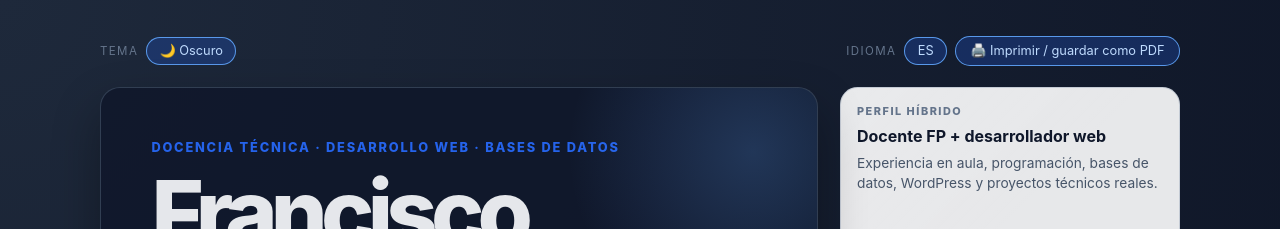
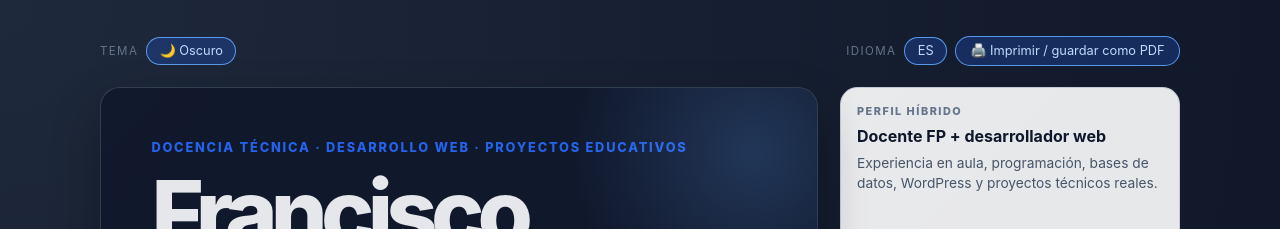
Before and after one commit to fpalacioschaves/cv-react, a React (Vite) app: page / in a window 1280 px wide. Shown: the top 229 px of the page. Built offline with nearby package versions, Linux system fonts and the light colour scheme; no server answers.

Commit message:
Broaden hero kicker beyond databases

```diff
--- a/src/components/Header.jsx
+++ b/src/components/Header.jsx
@@ -19,7 +19,7 @@ export function Header({
   const copy =
     lang === 'es'
       ? {
-          heroKicker: 'Docencia técnica · Desarrollo web · Bases de datos',
+          heroKicker: 'Docencia técnica · Desarrollo web · Proyectos educativos',
           heroPromise:
             'Ayudo a convertir tecnología compleja en aprendizaje claro, proyectos útiles y soluciones web mantenibles.',
           roleLabel: 'Perfil híbrido',
@@ -33,7 +33,7 @@ export function Header({
           contactLabel: 'Contacto rápido',
         }
       : {
-          heroKicker: 'Technical teaching · Web development · Databases',
+          heroKicker: 'Technical teaching · Web development · Educational projects',
           heroPromise:
             'I help turn complex technology into clear learning, useful projects and maintainable web solutions.',
           roleLabel: 'Hybrid profile',
```
